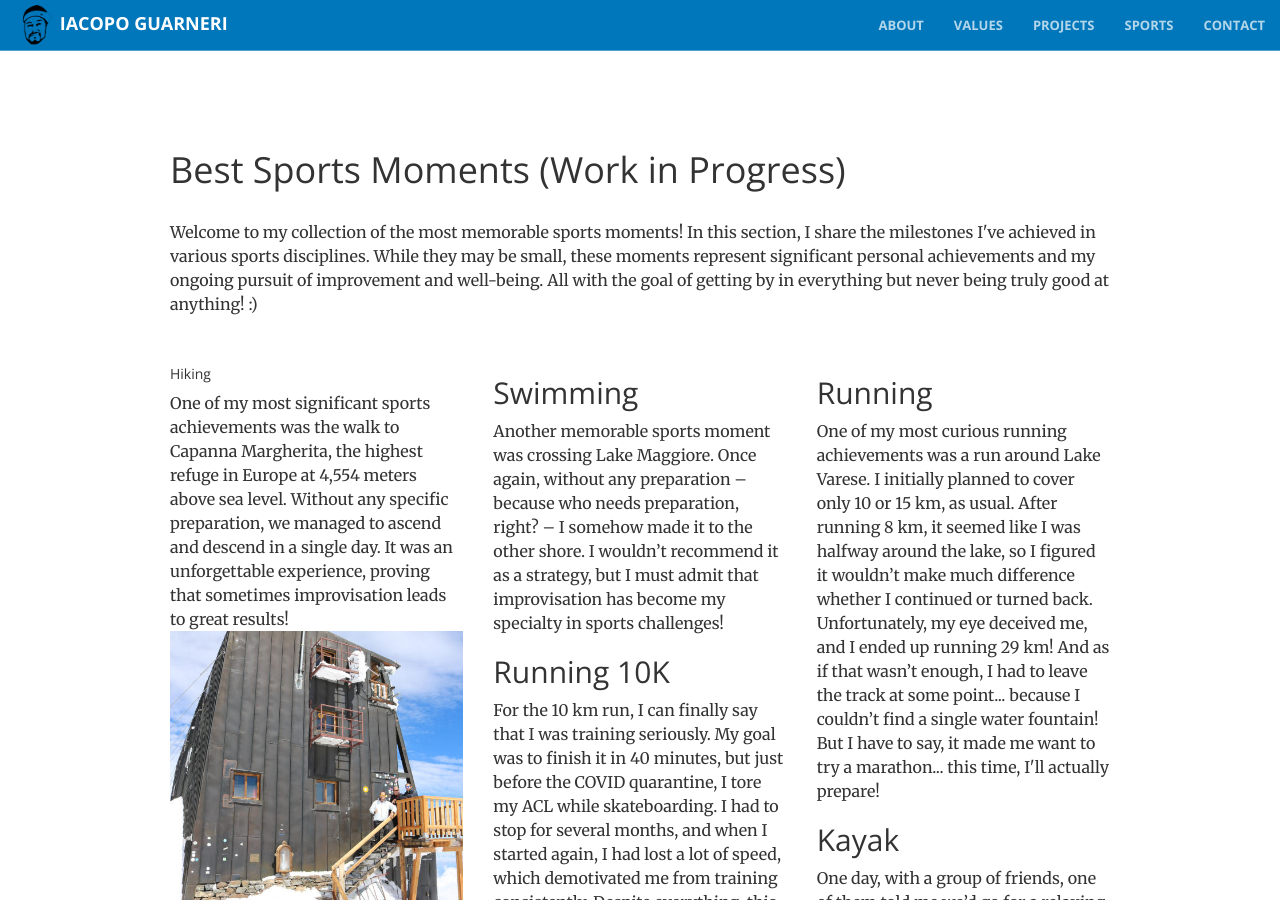
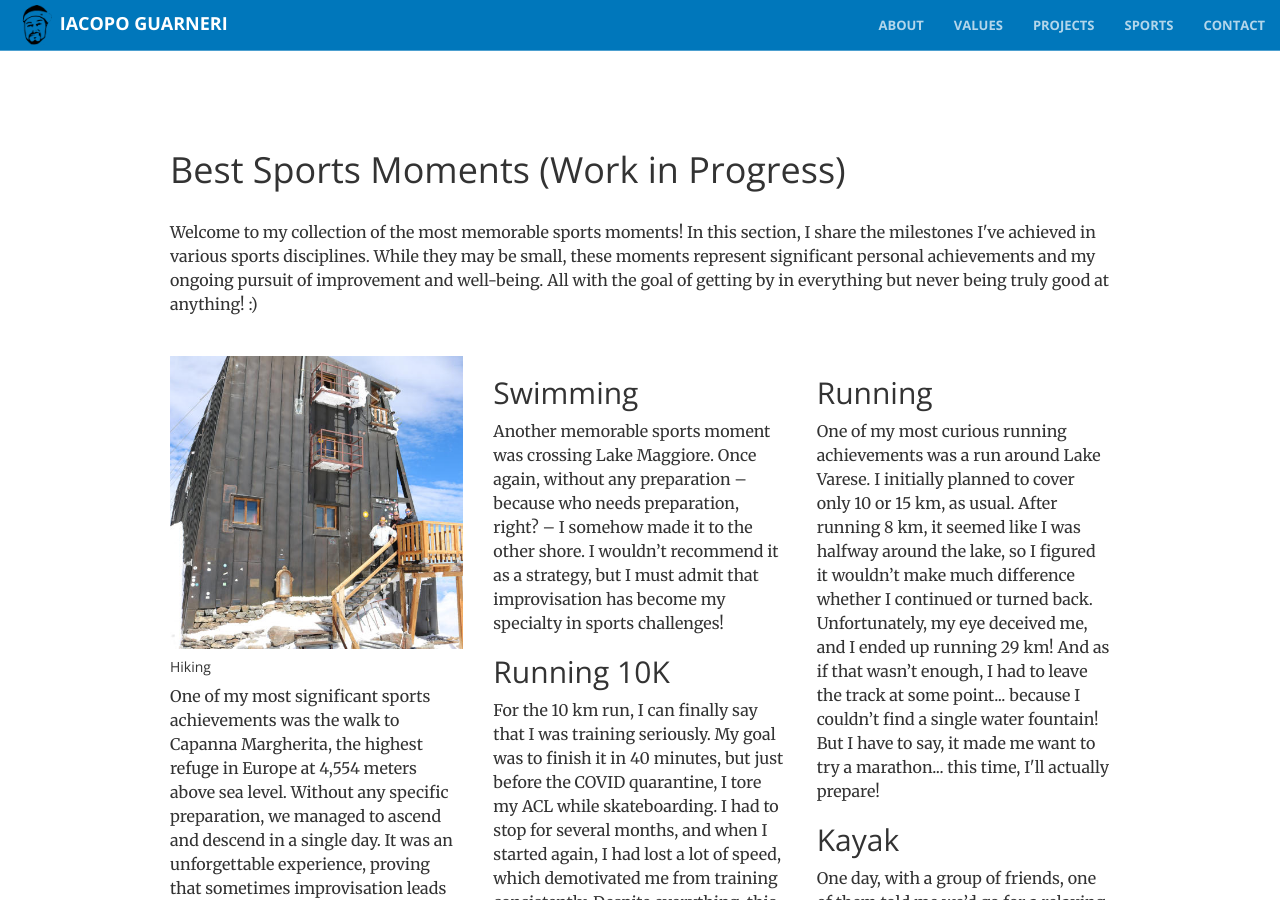
Before and after one commit to iacoposk8/iacoposk8.github.io, a Jekyll site: the page built from sports.html, in a window 1280 px wide and 900 px high. Built offline with Jekyll 4.4.1, drawn with Linux system fonts in a browser that asks for light colours; a script that is not in the unit is left out.

Commit message:
Update sports.html

```diff
--- a/sports.html
+++ b/sports.html
@@ -10,14 +10,12 @@
 
 <div class="row">
   <div class="col-md-4">
-    <div class="card shadow-sm rounded">
-        <div class="card-body">
-            <h5 class="card-title">Hiking</h5>
-            <p class="card-text">
-              One of my most significant sports achievements was the walk to Capanna Margherita, the highest refuge in Europe at 4,554 meters above sea level. Without any specific preparation, we managed to ascend and descend in a single day. It was an unforgettable experience, proving that sometimes improvisation leads to great results!
-              <a href="img/sports/Margherita.JPG" target="_blank"><img src="img/sports/Margherita_thumb.JPG"></a>
-            </p>
-        </div>
+    <div class="card">
+      <a href="img/sports/Margherita.JPG" target="_blank"><img src="img/sports/Margherita_thumb.JPG" class="card-img-top"></a>
+      <div class="card-body">
+        <h5 class="card-title">Hiking</h5>
+        <p class="card-text">One of my most significant sports achievements was the walk to Capanna Margherita, the highest refuge in Europe at 4,554 meters above sea level. Without any specific preparation, we managed to ascend and descend in a single day. It was an unforgettable experience, proving that sometimes improvisation leads to great results!</p>
+      </div>
     </div>
 
     <h2>Running 5K</h5>
```
